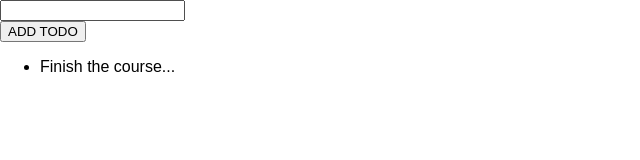
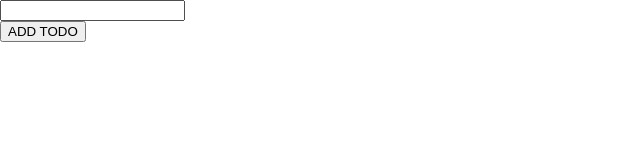
Before and after one commit to Lumi669/Typescriptt-React.js-and-Typescript, a React (Create React App) app: page / in a window 1280 px wide. Shown: the top 160 px of the page, without its empty margins (0-640 px from the left). Built offline with nearby package versions, Linux system fonts and the light colour scheme.

Commit message:
use state to manage todos, but now got type errors

```diff
--- a/src/App.tsx
+++ b/src/App.tsx
@@ -1,13 +1,15 @@
-import React from "react";
+import React, { useState } from "react";
 
 import TodoList from "./components/TodoList";
 import NewTodo from "./components/NewTodo";
 
 const App: React.FC = () => {
-  const todos = [{ id: "t1", text: "Finish the course..." }];
+  const [todos, setTodos] = useState([]);
+  // const todos = [{ id: "t1", text: "Finish the course..." }];
 
   const todoAddHandler = (text: string) => {
     console.log("text = ", text);
+    setTodos([{ id: Math.random().toString(), text: text }]);
   };
 
   return (
```
